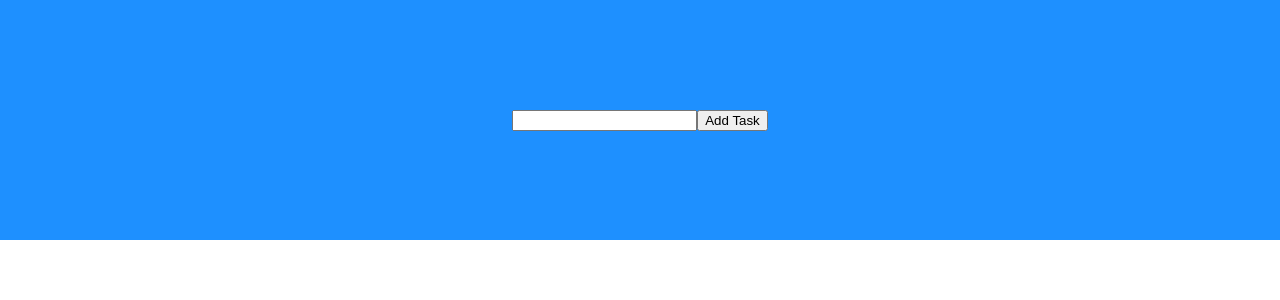
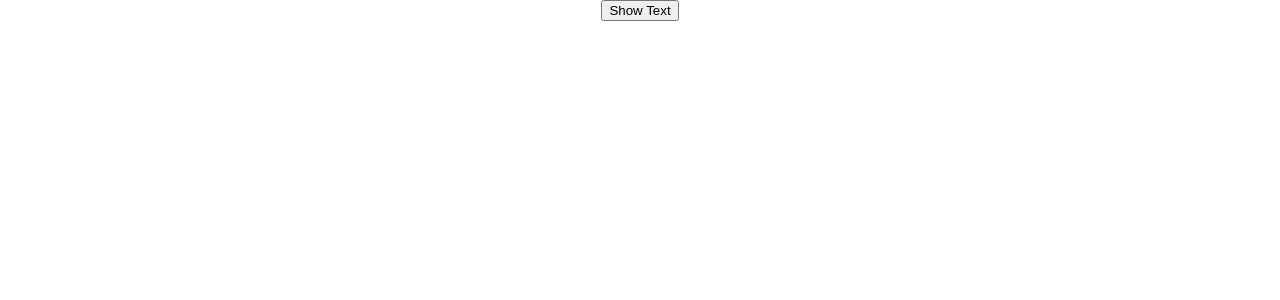
Before and after one commit to yuasys/episode1, a React (Vite) app: page / in a window 1280 px wide. Shown: the top 300 px of the page. Built offline with nearby package versions, Linux system fonts and the light colour scheme.

Commit message:
Update and add

```diff
--- a/src/App.jsx
+++ b/src/App.jsx
@@ -1,61 +1,22 @@
-import './App.css';
-import { useState } from 'react';
-import { Task} from './Task';
+import "./App.css";
+import { useState } from "react";
+import { Text } from "./Text";
 
 function App() {
-  const [todoList, setTodoList] = useState([]);
-  const [newTask, setNewTask] = useState("");
-
-  const handleChange = (event) => {
-    setNewTask(event.target.value);
-  };
-
-  const addTask = () => {
-    const task = {
-      id: todoList.length === 0 ? 1 : todoList[todoList.length - 1].id + 1,
-      taskName: newTask,
-      completed: false,
-    };
-    setTodoList(task.taskName !== "" ? [...todoList, task] : todoList);
-  };
-
-  const deleteTask = (id) => {
-    setTodoList(todoList.filter((task) => task.id !== id));
-  };
-
-  const completeTask = (id) => {
-    setTodoList(
-      todoList.map((task) => {
-        if (task.id === id) {
-          return {...task, completed: true};
-        } else {
-          return task;
-      }
-    })
-    );
-  };
+  const [showText, setShowText] = useState(false);
 
   return (
-  <div className="App">
-    <div className='addTask'>
-      <input onChange={handleChange} />
-      <button onClick={addTask}>Add Task</button>
+    <div className="App">
+      <button
+        onClick={() => {
+          setShowText(!showText);
+        }}
+      >
+        Show Text
+      </button>
+
+      {showText && <Text />}
     </div>
-    <div className='list'>
-      {todoList.map((task) => {
-        return (
-          <Task
-            taskName = {task.taskName}
-            id = {task.id}
-            completed = {task.completed}
-            deleteTask = {deleteTask}
-            completeTask = {completeTask}
-          />
-        );
-      })}
-    </div>
-
-  </div>
   );
 }
 
--- /dev/null
+++ b/src/Text.jsx
@@ -0,0 +1,25 @@
+import {useState, useEffect} from "react";
+
+export const Text = () => {
+    const [text, setText] = useState("");
+
+    useEffect(() => {
+        console.log("COMPONENT MOUNTED");
+
+        return () => {
+            console.log("COMPONENT UNMOUNTED");
+        };
+    }, []);
+
+    return (
+        <div>
+            <input
+                onChange={(event) => {
+                    setText(event.target.value);
+                }}
+            />
+
+            <h1>{text}</h1>
+        </div>
+    );
+};
```
